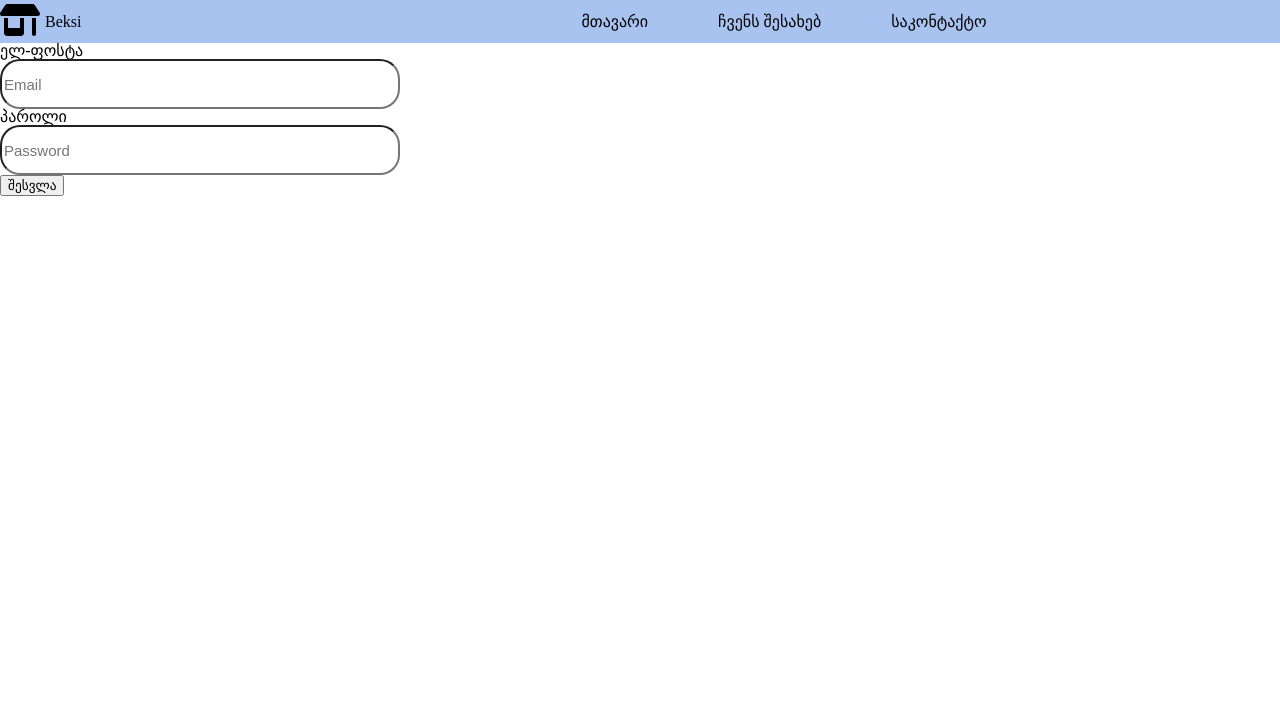
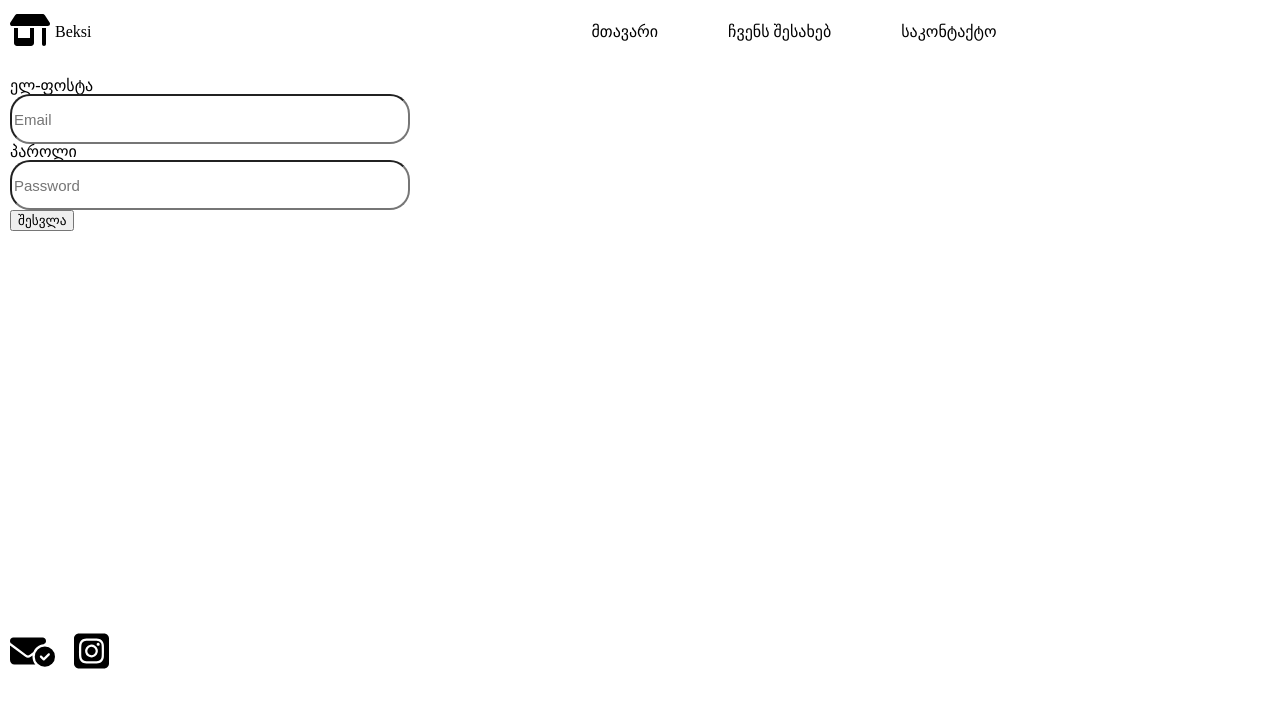
Before and after one commit to ani-ananiashvili/Beksi_Shop, a plain HTML site: page index.html in a window 1280 px wide. Drawn offline with Linux system fonts and the light colour scheme.

Commit message:
trial footer outline

```diff
--- a/css/style.css
+++ b/css/style.css
@@ -7,7 +7,8 @@
   gap: 500px;
   align-items: center;
 
-  background-color: rgb(169, 195, 241);
+  padding: 10px;
+  margin-bottom: 15px;
 }
 
 .logo {
@@ -28,6 +29,7 @@
 ul {
   display: flex;
   gap: 70px;
+
 }
 
 nav,
@@ -54,6 +56,10 @@ ul li a:hover::after {
 
 /* registration */
 
+.registrationSection {
+  margin-left: 10px;
+}
+
 .registration {
   display: flex;
   flex-direction: column;
@@ -70,3 +76,18 @@ ul li a:hover::after {
   color: black;
   border-radius: 20px;
 }
+
+
+
+
+
+/* footer section */
+
+
+footer div a img {
+  width: 45px;
+  height: 40px;
+
+
+  margin: 400px 0px 0px 10px;
+}
--- a/index.html
+++ b/index.html
@@ -27,7 +27,7 @@
       </nav>
     </header>
 
-    <section>
+    <section class="registrationSection">
       <form action="#" class="formElements">
         <div class="registration">
           <label for="email">ელ-ფოსტა</label>
@@ -52,5 +52,21 @@
         <button type="submit">შესვლა</button>
       </form>
     </section>
+
+
+    <!-- footer section -->
+
+    <footer>
+      <div>
+        <a
+          href="https://mail.google.com/mail/u/0/#inbox?compose=GTvVlcSHwfPjTmrbdBqfcwnpBSVmfqPwsRxpLZKXQbmkqvJwdgQvcMjNCkHXvHvgtsgXnBvmrpSWN"
+          target="_blank"
+          ><img src="images/gmail.svg" alt="gmail.com"
+        /></a>
+        <a href="https://www.instagram.com/onlineshopbeksi/" target="_blank"
+          ><img src="images/instagram.svg" alt="instagram.com"
+        /></a>
+      </div>
+    </footer>
   </body>
 </html>
```
